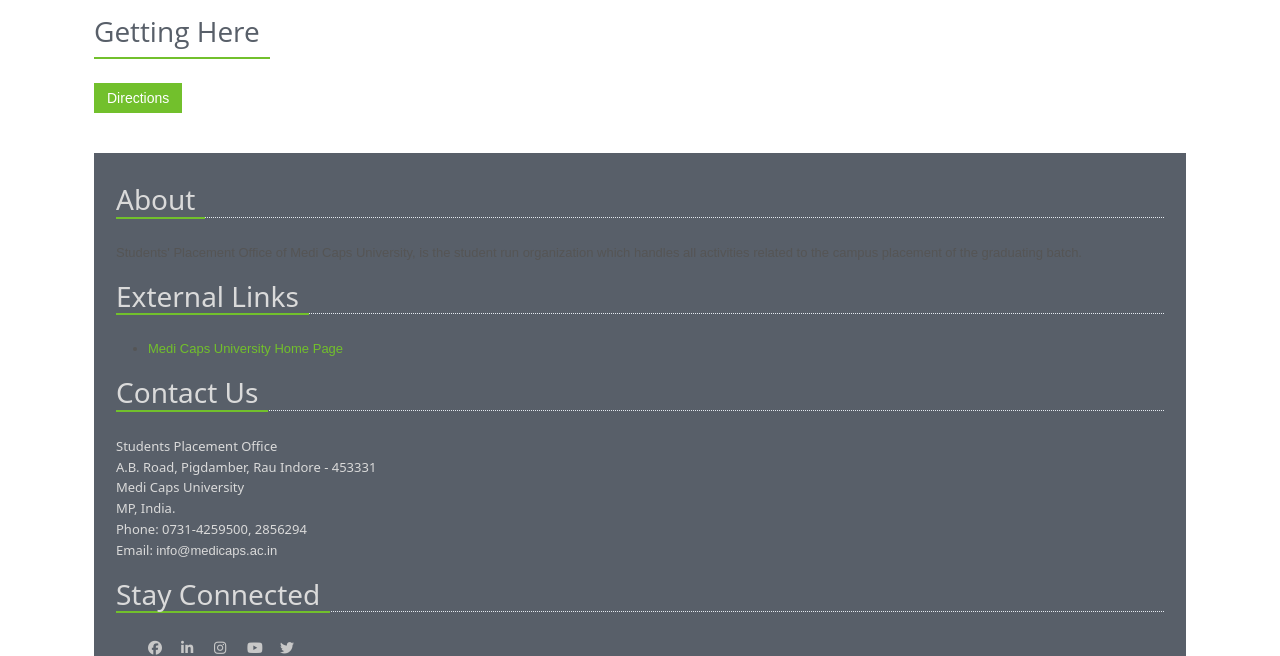
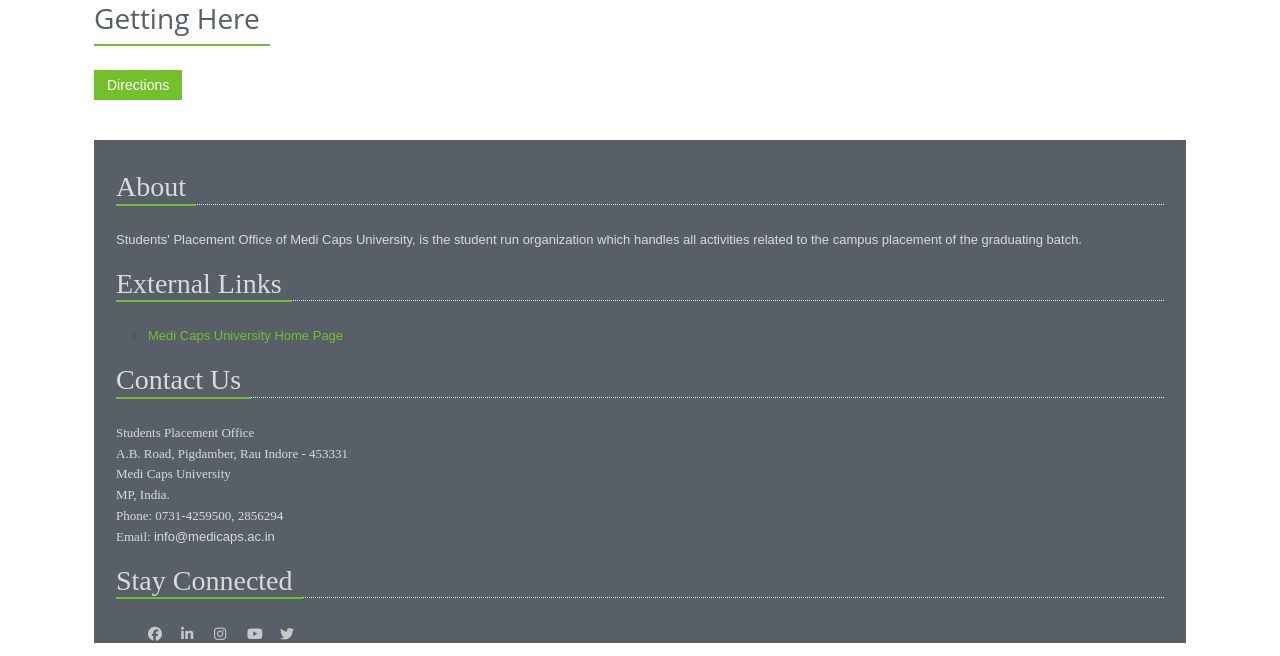
Before and after one commit to urvishajain/Recruitment-Automation-System-, a Django app: page /contacts in a window 1280 px wide. Shown: the part 2560-3216 px from the top of the page. Run offline with Django 3.2, Linux system fonts and the light colour scheme; some libraries are stand-ins or nearby versions.

Commit message:
This Fixes #1

```diff
--- a/home/templates/home/contacts.html
+++ b/home/templates/home/contacts.html
@@ -19,7 +19,7 @@ color: #333;
 font-size: 13px;
 line-height: 1.6;
 background: #fff;
-font-family: "Helvetica Neue",Helvetica,Arial,sans-serif;">
+font-family: 'Helvetica Neue,Helvetica,Arial,sans-serif;'">
         <div class="top" style="padding: 7px 0 8px; display: block;">
                 <div class="container" style="color: #333333;padding-right: 15px; padding-left: 15px;margin-right: auto; margin-left: auto; display: inline-block;">
                     <div class="row-fluid" >
@@ -328,7 +328,7 @@ font-family: "Helvetica Neue",Helvetica,Arial,sans-serif;">
                         margin-block-end: 1em;
                         margin-inline-start: 0px;
                         margin-inline-end: 0px;    margin: 0 0 -2px 0;padding-right: 10px; display: inline-block;">About</h3></div>
-                            <p class="margin-bottom-25">Students' Placement Office of Medi Caps University, is the student run organization which handles all activities related to the campus placement of the graduating batch. </p>
+                            <p class="margin-bottom-25" style=" color: #dadada;">Students' Placement Office of Medi Caps University, is the student run organization which handles all activities related to the campus placement of the graduating batch. </p>
 
 
                     </div><!--/span4-->
```
